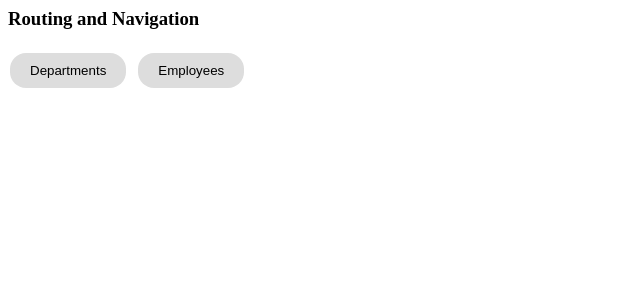
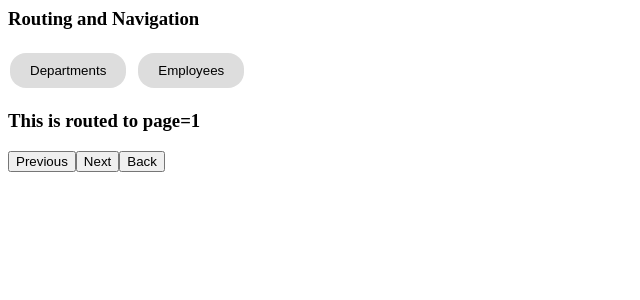
Before and after one commit to rahulnadar2209/Routing-Fundamentals, an Angular app: page /departments/1 in a window 1280 px wide. Shown: the top 300 px of the page, without its empty margins (0-640 px from the left). Built offline with nearby package versions, Linux system fonts and the light colour scheme.

Commit message:
2 files modified

```diff
--- a/src/app/department-detail/department-detail.component.html
+++ b/src/app/department-detail/department-detail.component.html
@@ -0,0 +1,5 @@
+<h3>This is routed to page={{deptId}}</h3>
+<button (click)="goPrevious()">Previous</button>
+<button (click)="goNext()">Next</button>
+
+<button (click)="gotoDept()">Back</button>
--- a/src/app/departmentlist/departmentlist.component.html
+++ b/src/app/departmentlist/departmentlist.component.html
@@ -1,6 +1,6 @@
 <div>
   <ul>
-    <li *ngFor="let dept of departments">
+    <li (click)="onSelect(dept)" [class.selected]="isSelected(dept)" *ngFor="let dept of departments">
 <button class="btn" >
 {{dept.id}}.{{dept.dept}}
 </button></li></ul>
```
